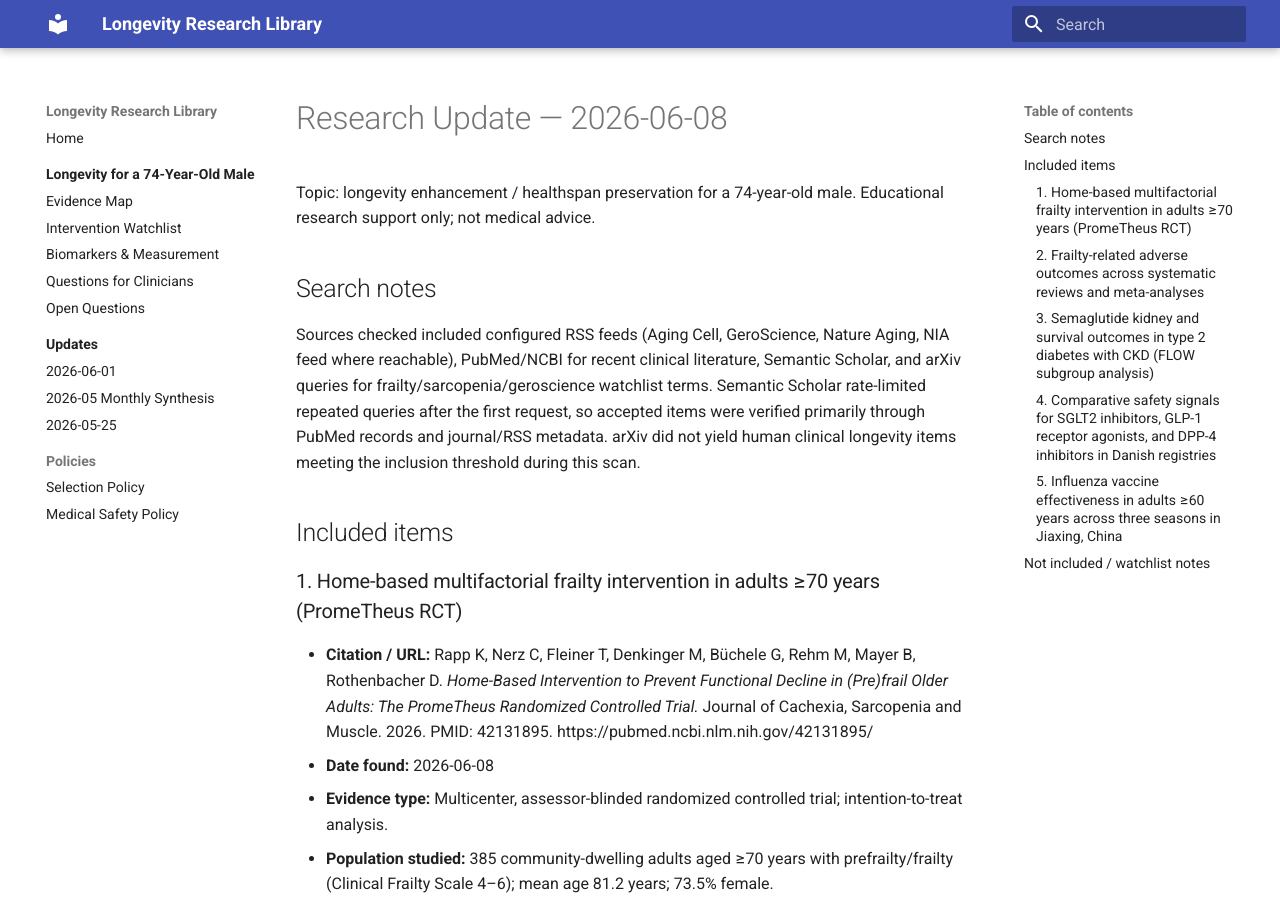
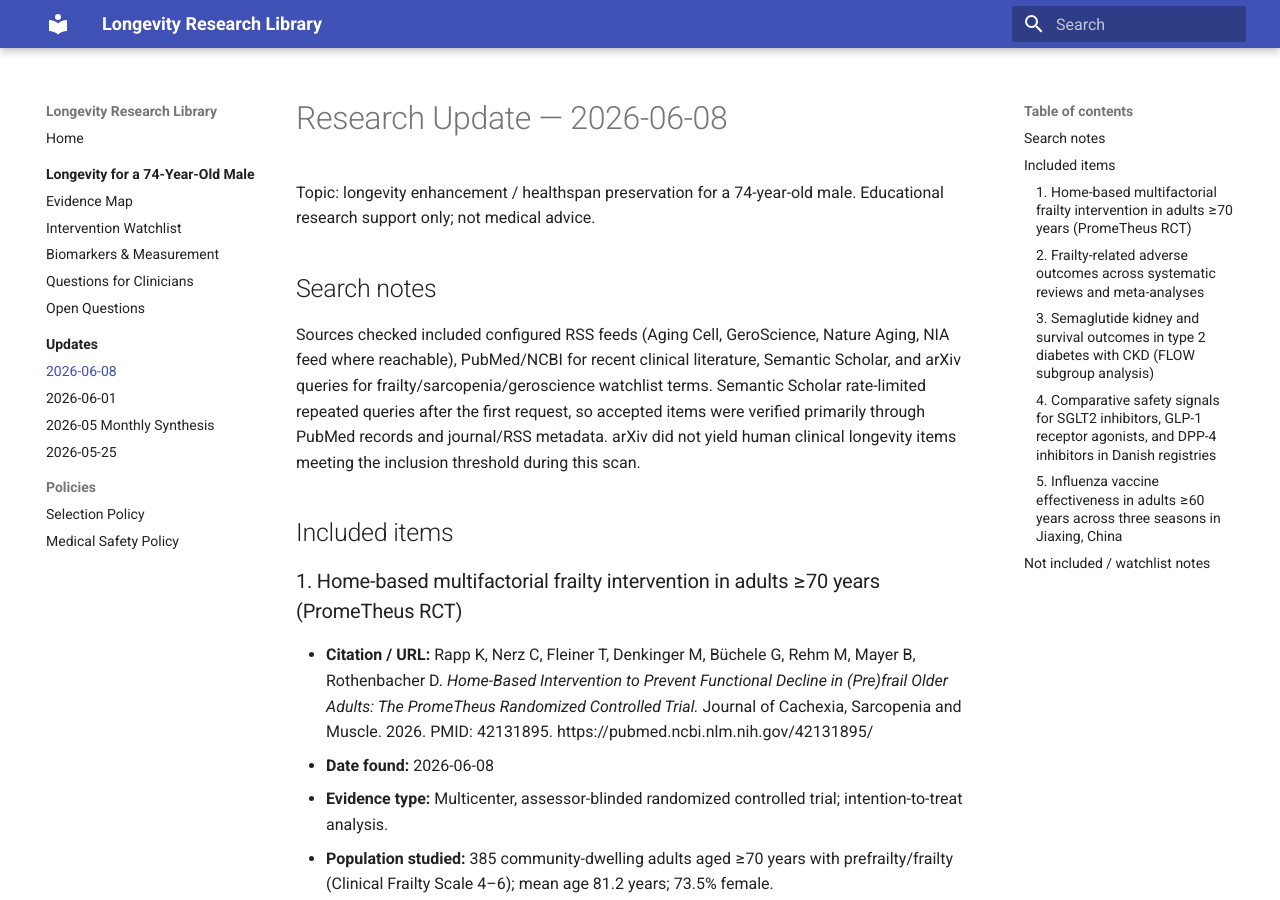
Before and after one commit to TerryHilsberg/longevity-research-library, an MkDocs documentation site: the page built from docs/updates/2026-06-08.md, in a window 1280 px wide and 900 px high. Built offline with MkDocs 1.6.1 and Material for MkDocs 9.7.7, drawn with Linux system fonts in a browser that asks for light colours.

Commit message:
Add 2026-06-08 update to navigation

```diff
--- a/mkdocs.yml
+++ b/mkdocs.yml
@@ -13,6 +13,7 @@ nav:
       - Open Questions: topics/longevity-74-male/open-questions.md
   - Updates:
       - Latest Updates: updates/index.md
+      - 2026-06-08: updates/2026-06-08.md
       - 2026-06-01: updates/2026-06-01.md
       - 2026-05 Monthly Synthesis: updates/2026-05-monthly-synthesis.md
       - 2026-05-25: updates/2026-05-25.md
```
